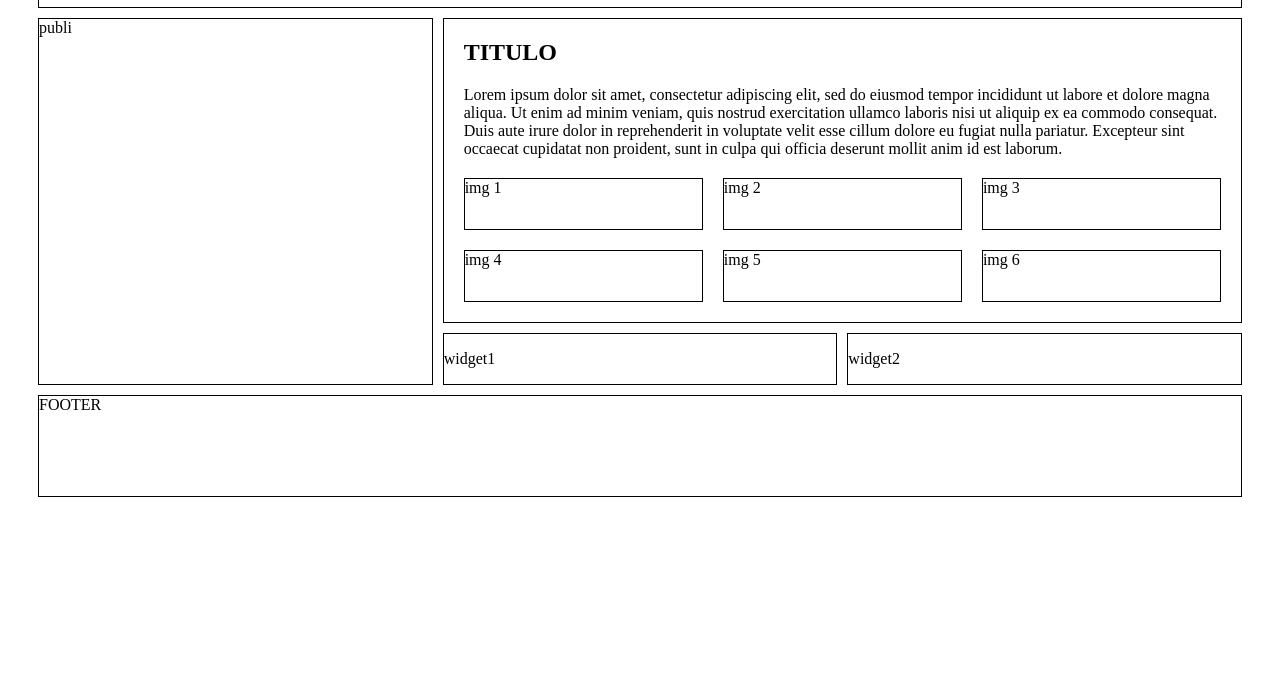
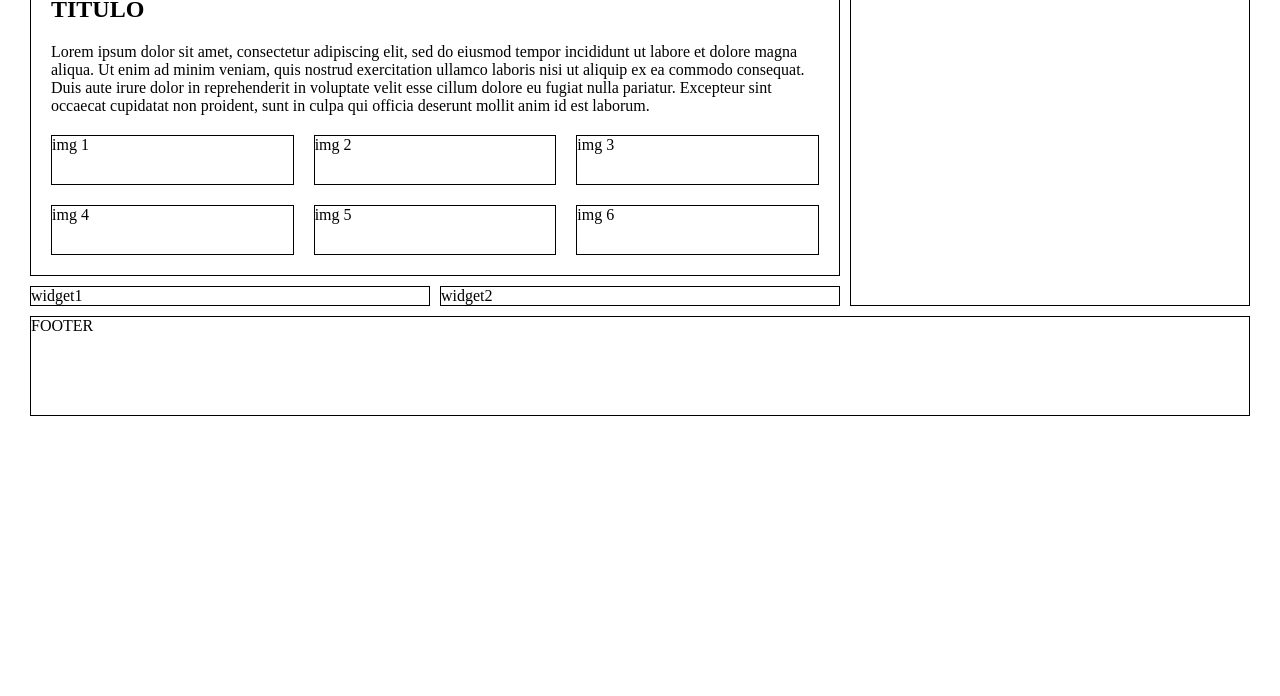
Before and after one commit to dorian-rose/exercise_css_grid_1.5, a plain HTML site: page index.html in a window 1280 px wide. Shown: the part 104-800 px from the top of the page. Drawn offline with Linux system fonts and the light colour scheme.

Commit message:
responsiveness added

```diff
--- a/index.html
+++ b/index.html
@@ -10,7 +10,7 @@
   <body>
     <div class="grid-container">
       <header><h1>PRACTICA CSS-GRID</h1></header>
-      <aside>publi</aside>
+
       <section>
         <h2>TITULO</h2>
         <article>
@@ -32,6 +32,7 @@
           <div>img 6</div>
         </div>
       </section>
+      <aside>publi</aside>
 
       <div class="widget1">
         <p>widget1</p>
--- a/style.css
+++ b/style.css
@@ -1,33 +1,45 @@
+/* en tamano pequeno =
+header
+seccion (images on on top of other)
+publi
+widget x 2 in one
+footer */
+
+* {
+  margin: 0;
+  padding: 0;
+  box-sizing: border-box;
+}
 .grid-container {
   display: grid;
-  grid-template-columns: 1fr 1fr 1fr;
   grid-gap: 10px;
   margin: 30px;
+  grid-template-columns: 1fr 1fr;
 }
+
 header {
+  border: 1px solid black;
   grid-column: 1 / -1;
+}
+
+section {
   border: 1px solid black;
+  grid-column: 1 / -1;
 }
 aside {
   border: 1px solid black;
-  grid-row: 2 / 4;
+  grid-column: 1 / -1;
 }
-section {
-  border: 1px solid black;
-  grid-column: 2 / -1;
-}
+
 .widget1 {
   border: 1px solid black;
-  grid-column: 2 / 3;
 }
 .widget2 {
   border: 1px solid black;
-  grid-column: 3 / 4;
 }
 footer {
+  border: 1px solid black;
   grid-column: 1 / -1;
-  border: 1px solid black;
-  height: 100px;
 }
 
 h2 {
@@ -39,8 +51,7 @@ article {
 
 .image-container {
   display: grid;
-  grid-template-columns: 1fr 1fr 1fr;
-  grid-gap: 20px;
+  gap: 20px;
   margin: 20px;
 }
 
@@ -48,3 +59,81 @@ article {
   border: 1px solid black;
   height: 50px;
 }
+
+/*============================
+768 px
+===============================*/
+/*medium size = header
+seccion (images two by two)
+publi one half,
+then widget in one quarter,
+then other widget in other quarter
+footer*/
+@media screen and (min-width: 768px) {
+  .image-container {
+    grid-template-columns: 1fr 1fr;
+  }
+  .grid-container {
+    grid-template-columns: 1fr 1fr 1fr 1fr;
+  }
+
+  aside {
+    grid-column: 1 / 3;
+  }
+}
+
+/*============================
+992 px
+===============================
+
+medium large =(how it is now)
+header
+publi down one side = alongside it seccion and two widgets below seccion
+footer */
+@media screen and (min-width: 992px) {
+  .grid-container {
+    grid-template-columns: 1fr 1fr 1fr;
+  }
+  aside {
+    grid-column: 1 / 2;
+    grid-row: 2 / 4;
+  }
+  section {
+    grid-column: 2 / -1;
+  }
+  .widget1 {
+    grid-column: 2 / 3;
+  }
+  .widget2 {
+    grid-column: 3 / 4;
+  }
+  footer {
+    grid-column: 1 / -1;
+    height: 100px;
+  }
+
+  .image-container {
+    grid-template-columns: 1fr 1fr 1fr;
+  }
+}
+/*============================
+1200px
+===============================*/
+/*
+largest:
+same but publi on the right
+*/
+@media screen and (min-width: 1200px) {
+  aside {
+    grid-column: 3 / 4;
+  }
+  section {
+    grid-column: 1 / 3;
+  }
+  .widget1 {
+    grid-column: 1 / 2;
+  }
+  .widget2 {
+    grid-column: 2 / 3;
+  }
+}
```
